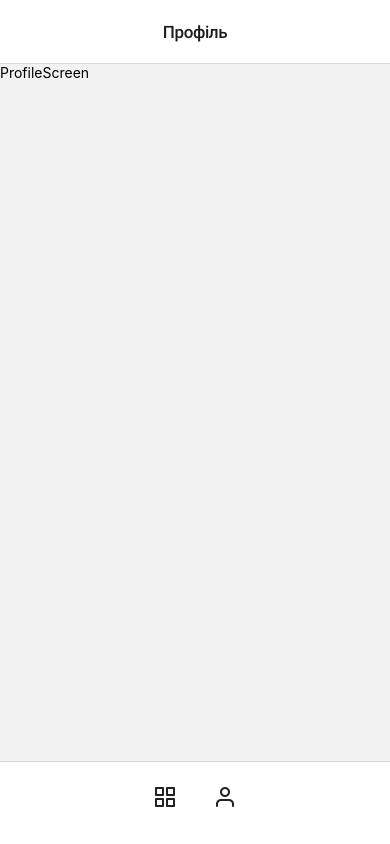
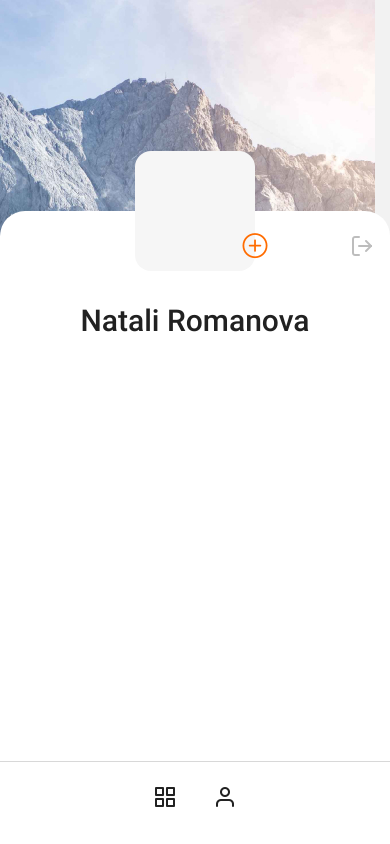
Before and after one commit to made-by-curiosity/post-and-talk, a React Native app: screen /Profile in a window 390 px wide. Built offline with nearby package versions, Linux system fonts and the light colour scheme.

Commit message:
add profile screen

```diff
--- a/package.json
+++ b/package.json
@@ -23,7 +23,10 @@
     "react-native-gesture-handler": "~2.9.0",
     "react-native-safe-area-context": "4.5.0",
     "react-native-screens": "~3.20.0",
-    "yup": "^1.2.0"
+    "yup": "^1.2.0",
+    "react-native-web": "~0.18.10",
+    "react-dom": "18.2.0",
+    "@expo/webpack-config": "^18.0.1"
   },
   "devDependencies": {
     "@babel/core": "^7.20.0"
--- a/src/screens/auth/LoginScreen.js
+++ b/src/screens/auth/LoginScreen.js
@@ -143,7 +143,7 @@ const styles = StyleSheet.create({
     alignItems: 'center',
   },
   headerTitle: {
-    fontFamily: 'Roboto-Bold',
+    fontFamily: 'Roboto-Medium',
     fontSize: 30,
     color: '#212121',
     marginBottom: 33,
--- a/src/screens/bottomNav/MainScreen.js
+++ b/src/screens/bottomNav/MainScreen.js
@@ -104,6 +104,7 @@ export default function MainScreen() {
             height: 40,
             alignSelf: 'center',
           },
+          headerShown: false,
         }}
       />
     </Tab.Navigator>
--- a/src/screens/bottomNav/ProfileScreen.js
+++ b/src/screens/bottomNav/ProfileScreen.js
@@ -1,9 +1,87 @@
-import { Text, View } from 'react-native';
+import { StyleSheet, Text, View, ImageBackground } from 'react-native';
+import { useNavigation } from '@react-navigation/native';
+import { useUser } from '../../hooks/userContext';
+import { AddPhotoBtn } from '../../components/AddPhotoBtn/AddPhotoBtn';
+import { LogoutBtn } from '../../components/LogoutBtn/LogoutBtn';
 
 export default function ProfileScreen() {
+  const navigation = useNavigation();
+  const { logIn } = useUser();
+
   return (
-    <View>
-      <Text>ProfileScreen</Text>
+    <View style={styles.container}>
+      <ImageBackground style={styles.bgcImg} source={require('../../assets/img/main-bg.jpg')}>
+        <View style={styles.authWrapper}>
+          <View style={styles.logout}>
+            <LogoutBtn />
+          </View>
+          <View style={styles.photoBox}>
+            <AddPhotoBtn />
+          </View>
+          <View style={styles.header}>
+            <Text style={styles.headerTitle}>Natali Romanova</Text>
+          </View>
+          <View
+            style={{
+              ...styles.form,
+            }}
+          ></View>
+        </View>
+      </ImageBackground>
     </View>
   );
 }
+
+const styles = StyleSheet.create({
+  container: {
+    flex: 1,
+  },
+  bgcImg: {
+    flex: 1,
+    resizeMode: 'cover',
+    justifyContent: 'flex-end',
+  },
+  authWrapper: {
+    minHeight: 550,
+    paddingTop: 60,
+    paddingBottom: 45,
+    position: 'relative',
+
+    backgroundColor: 'white',
+
+    borderTopLeftRadius: 25,
+    borderTopRightRadius: 25,
+  },
+  photoBox: {
+    width: 120,
+    height: 120,
+
+    position: 'absolute',
+    top: 0,
+    left: '50%',
+
+    transform: 'translate(-60px, -60px)',
+
+    backgroundColor: '#F6F6F6',
+
+    borderRadius: 16,
+  },
+  form: {
+    marginHorizontal: 16,
+  },
+  header: {
+    alignItems: 'center',
+    marginTop: 32,
+  },
+  headerTitle: {
+    fontFamily: 'Roboto-Medium',
+    fontSize: 30,
+    color: '#212121',
+    marginBottom: 33,
+  },
+  logout: {
+    position: 'absolute',
+    top: 22,
+    right: 0,
+  },
+});
```
Also changed, not shown: 1 other file (tests, documents, lock files or other folders).
